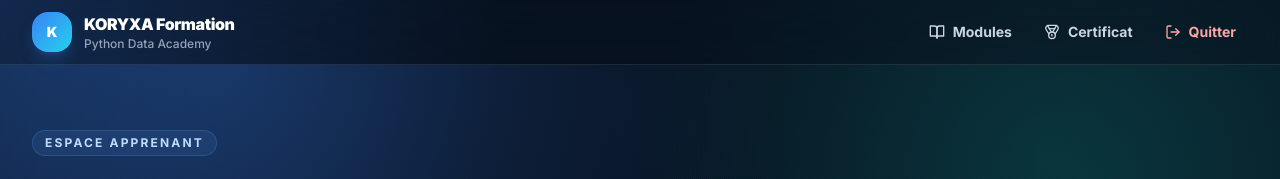
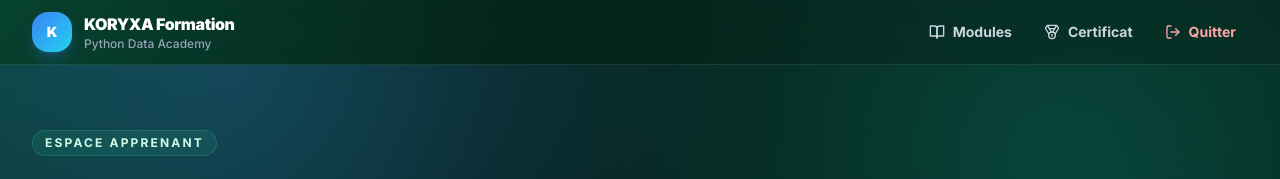
Before and after one commit to Juniorleriche27/koryxa_formation, a Next.js app in the folder frontend/: page /dashboard in a window 1280 px wide. Shown: the top 179 px of the page. Built offline with nearby package versions, Linux system fonts and the light colour scheme; no server answers.

Commit message:
Clean landing theme CSS

```diff
--- a/frontend/app/globals.css
+++ b/frontend/app/globals.css
@@ -3,11 +3,11 @@
 @tailwind utilities;
 
 :root {
-  --background: 248 250 252;
+  --background: 245 251 247;
   --foreground: 15 23 42;
   --surface: 255 255 255;
-  --brand-blue: 5 37 28;
-  --brand-cyan: 20 184 166;
+  --brand-deep-green: 5 37 28;
+  --brand-teal: 20 184 166;
   --brand-emerald: 16 185 129;
 }
 
@@ -22,8 +22,8 @@ html {
 body {
   color: rgb(var(--foreground));
   background:
-    radial-gradient(circle at top left, rgba(16, 185, 129, 0.13), transparent 32rem),
-    radial-gradient(circle at top right, rgba(20, 184, 166, 0.10), transparent 28rem),
+    radial-gradient(circle at top left, rgba(var(--brand-emerald), 0.13), transparent 32rem),
+    radial-gradient(circle at top right, rgba(var(--brand-teal), 0.10), transparent 28rem),
     rgb(var(--background));
   text-rendering: optimizeLegibility;
   -webkit-font-smoothing: antialiased;
@@ -31,7 +31,7 @@ body {
 }
 
 ::selection {
-  background: rgba(16, 185, 129, 0.26);
+  background: rgba(var(--brand-emerald), 0.26);
   color: rgb(15 23 42);
 }
 
@@ -50,19 +50,29 @@ body {
   samp {
     font-feature-settings: "liga" 0;
   }
+
+  h1,
+  h2,
+  h3 {
+    text-wrap: balance;
+  }
+
+  p {
+    text-wrap: pretty;
+  }
 }
 
 @layer components {
   .kx-page {
-    @apply min-h-screen bg-slate-50 text-slate-950;
+    @apply min-h-screen bg-[#f5fbf7] text-slate-950;
   }
 
   .kx-dark-page {
-    @apply min-h-screen overflow-x-hidden bg-[#07111f] text-white;
+    @apply min-h-screen overflow-x-hidden bg-[#05251c] text-white;
     background-image:
-      radial-gradient(circle at top left, rgba(59, 130, 246, 0.22), transparent 32rem),
-      radial-gradient(circle at 85% 12%, rgba(20, 184, 166, 0.12), transparent 28rem),
-      linear-gradient(180deg, #07111f 0%, #06101d 48%, #08111f 100%);
+      radial-gradient(circle at top left, rgba(16, 185, 129, 0.20), transparent 32rem),
+      radial-gradient(circle at 85% 12%, rgba(20, 184, 166, 0.13), transparent 28rem),
+      linear-gradient(180deg, #05251c 0%, #041b15 48%, #061f18 100%);
   }
 
   .kx-container {
@@ -74,23 +84,23 @@ body {
   }
 
   .kx-glass {
-    @apply border border-white/10 bg-white/[0.06] shadow-2xl shadow-slate-950/30 backdrop-blur-xl;
+    @apply border border-white/10 bg-white/[0.06] shadow-2xl shadow-emerald-950/30 backdrop-blur-xl;
   }
 
   .kx-surface {
-    @apply rounded-3xl border border-slate-200 bg-white shadow-sm;
+    @apply rounded-3xl border border-emerald-100 bg-white shadow-sm;
   }
 
   .kx-dark-surface {
-    @apply rounded-3xl border border-white/10 bg-white/[0.06] shadow-2xl shadow-slate-950/30 backdrop-blur-xl;
+    @apply rounded-3xl border border-white/10 bg-white/[0.06] shadow-2xl shadow-emerald-950/30 backdrop-blur-xl;
   }
 
   .kx-eyebrow {
-    @apply inline-flex items-center rounded-full border border-blue-200 bg-blue-50 px-3 py-1 text-xs font-bold uppercase tracking-[0.18em] text-blue-700;
+    @apply inline-flex items-center rounded-full border border-emerald-200 bg-emerald-50 px-3 py-1 text-xs font-bold uppercase tracking-[0.18em] text-emerald-700;
   }
 
   .kx-dark-eyebrow {
-    @apply inline-flex items-center rounded-full border border-blue-400/20 bg-blue-400/10 px-3 py-1 text-xs font-bold uppercase tracking-[0.18em] text-blue-200;
+    @apply inline-flex items-center rounded-full border border-emerald-400/20 bg-emerald-400/10 px-3 py-1 text-xs font-bold uppercase tracking-[0.18em] text-emerald-100;
   }
 
   .kx-heading-xl {
@@ -106,29 +116,9 @@ body {
   }
 
   .kx-dark-muted {
-    @apply text-sm leading-6 text-slate-300 sm:text-base;
+    @apply text-sm leading-6 text-emerald-50/80 sm:text-base;
   }
 }
-
-
-@layer base {
-  h1,
-  h2,
-  h3 {
-    text-wrap: balance;
-  }
-
-  p {
-    text-wrap: pretty;
-  }
-}
-
-@layer utilities {
-  .font-serif {
-    font-family: inherit;
-  }
-}
-
 
 @layer utilities {
   .koryxa-green-surface {
--- a/frontend/components/marketing/KoryxaFormationPortal.tsx
+++ b/frontend/components/marketing/KoryxaFormationPortal.tsx
@@ -173,10 +173,10 @@ function Header() {
   const [open, setOpen] = useState(false);
 
   return (
-    <header className="fixed inset-x-0 top-0 z-50 border-b border-koryxa-navy/10 bg-white/86 shadow-sm shadow-emerald-950/5 backdrop-blur-2xl">
+    <header className="fixed inset-x-0 top-0 z-50 border-b border-emerald-950/10 bg-white/86 shadow-sm shadow-emerald-950/5 backdrop-blur-2xl">
       <div className="mx-auto flex h-16 w-full max-w-7xl items-center justify-between px-4 sm:px-6 lg:h-20 lg:px-8">
         <Link href="/" className="flex items-center gap-3" aria-label="Accueil KORYXA Formation">
-          <span className="flex h-10 w-10 items-center justify-center rounded-2xl bg-[#05251c] text-sm font-black text-emerald-700 shadow-lg shadow-koryxa-navy/20 ring-1 ring-emerald-300/20">
+          <span className="flex h-10 w-10 items-center justify-center rounded-2xl bg-[#05251c] text-sm font-black text-emerald-300 shadow-lg shadow-emerald-950/20 ring-1 ring-emerald-300/20">
             K
           </span>
           <span className="leading-tight">
@@ -290,7 +290,7 @@ function Hero() {
             </a>
             <a
               href="#methode"
-              className="inline-flex min-h-14 items-center justify-center gap-2 rounded-full border border-white/25 bg-white/10 px-7 py-4 text-sm font-black text-white backdrop-blur-xl transition hover:-translate-y-1 hover:border-koryxa-gold/50 hover:bg-white/[0.18]"
+              className="inline-flex min-h-14 items-center justify-center gap-2 rounded-full border border-emerald-200/80 bg-white/75 px-7 py-4 text-sm font-black text-slate-950 shadow-sm backdrop-blur-xl transition hover:-translate-y-1 hover:border-emerald-300 hover:bg-emerald-50"
             >
               Comprendre la méthode
             </a>
```
